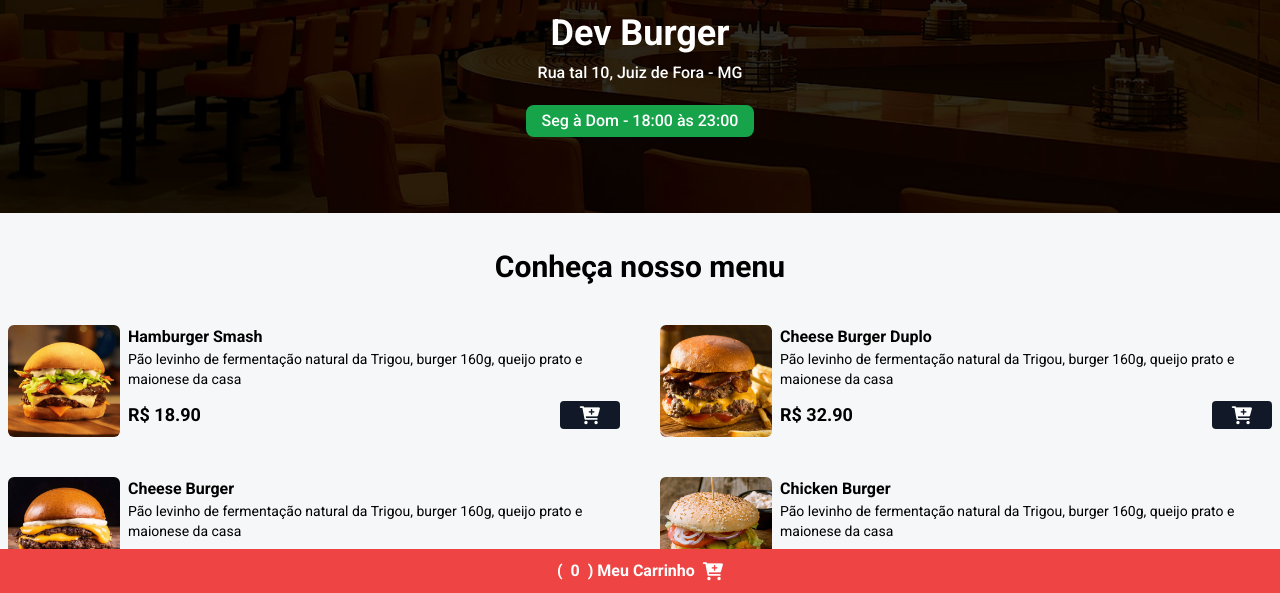
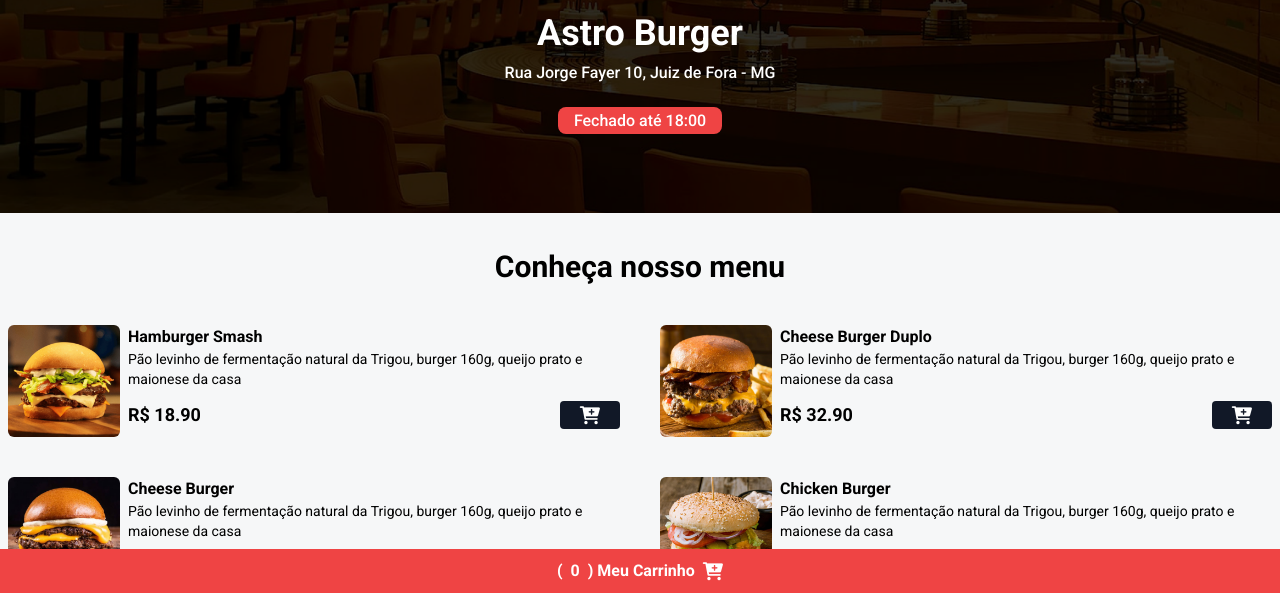
Before and after one commit to gabrielnogueiraz/online-menu, a website: page index.html in a window 1280 px wide. Shown: the part 207-800 px from the top of the page. Drawn offline with nearby package versions, Linux system fonts and the light colour scheme.

Commit message:
adding new opening hours functionality

```diff
--- a/index.html
+++ b/index.html
@@ -14,20 +14,20 @@
 
   <link rel="stylesheet" href="./styles/output.css">
 
-  <title>Cárdapio Online | Nome da Empresa</title>
+  <title>Cárdapio Online | Astro Burger</title>
 </head>
 <body>
   <header class="w-full h-[420px] bg-zinc-900 bg-home bg-cover bg-center">
     <div class="w-full h-full flex flex-col justify-center items-center">
       <img src="./assets/hamb-1.png" alt="logo dev burger" class="w-32 h-32 rounded-full shadow-lg hover:scale-110 duration-200">
 
-      <h1 class="text-4xl mt-4 mb-2 font-bold text-white">Dev Burger</h1>
+      <h1 class="text-4xl mt-4 mb-2 font-bold text-white">Astro Burger</h1>
 
-      <span class="text-white font-medium">Rua tal 10, Juiz de Fora - MG</span>
+      <span class="text-white font-medium">Rua Jorge Fayer 10, Juiz de Fora - MG</span>
 
-      <div class="bg-green-600 px-4 py-1 rounded-lg mt-5" id="date-span">
+      <div class="status-indicator px-4 py-1 rounded-lg mt-5" id="date-span">
         <span class="text-white font-medium">Seg à Dom - 18:00 às 23:00</span>
-      </div>
+    </div>
     </div>
   </header>
 
--- a/script.js
+++ b/script.js
@@ -9,6 +9,35 @@ const cartCounter = document.getElementById("cart-count");
 const addressInput = document.getElementById("address");
 const addressWarn = document.getElementById("address-warn");
 const retiradaLojaCheckbox = document.getElementById("retiradaLoja");
+
+function updateStatus() {
+  const statusElement = document.getElementById("date-span");
+
+  const brasiliaOffset = -3;
+  const now = new Date();
+  const brasiliaTime = new Date(now.getTime() + brasiliaOffset * 60 * 60 * 1000);
+
+  const openHour = 18;
+  const closeHour = 23;
+
+  const currentHour = brasiliaTime.getHours();
+
+
+  if (currentHour >= openHour && currentHour < closeHour) {
+      statusElement.classList.remove("bg-red-600");
+      statusElement.classList.add("bg-green-600");
+      statusElement.innerHTML = `<span class="text-white font-medium bg-green-500 status-indicator px-4 py-1 rounded-lg mt-5">Aberto 18:00 às 23:00</span>`;
+  } else {
+      statusElement.classList.remove("bg-green-600");
+      statusElement.classList.add("bg-red-600");
+      statusElement.innerHTML = `<span class="text-white font-medium bg-red-500 status-indicator px-4 py-1 rounded-lg mt-5">Fechado até 18:00</span>`;
+  }
+}
+
+document.addEventListener("DOMContentLoaded", updateStatus);
+
+document.addEventListener("DOMContentLoaded", updateStatus);
+
 
 let cart = [];
 
```
